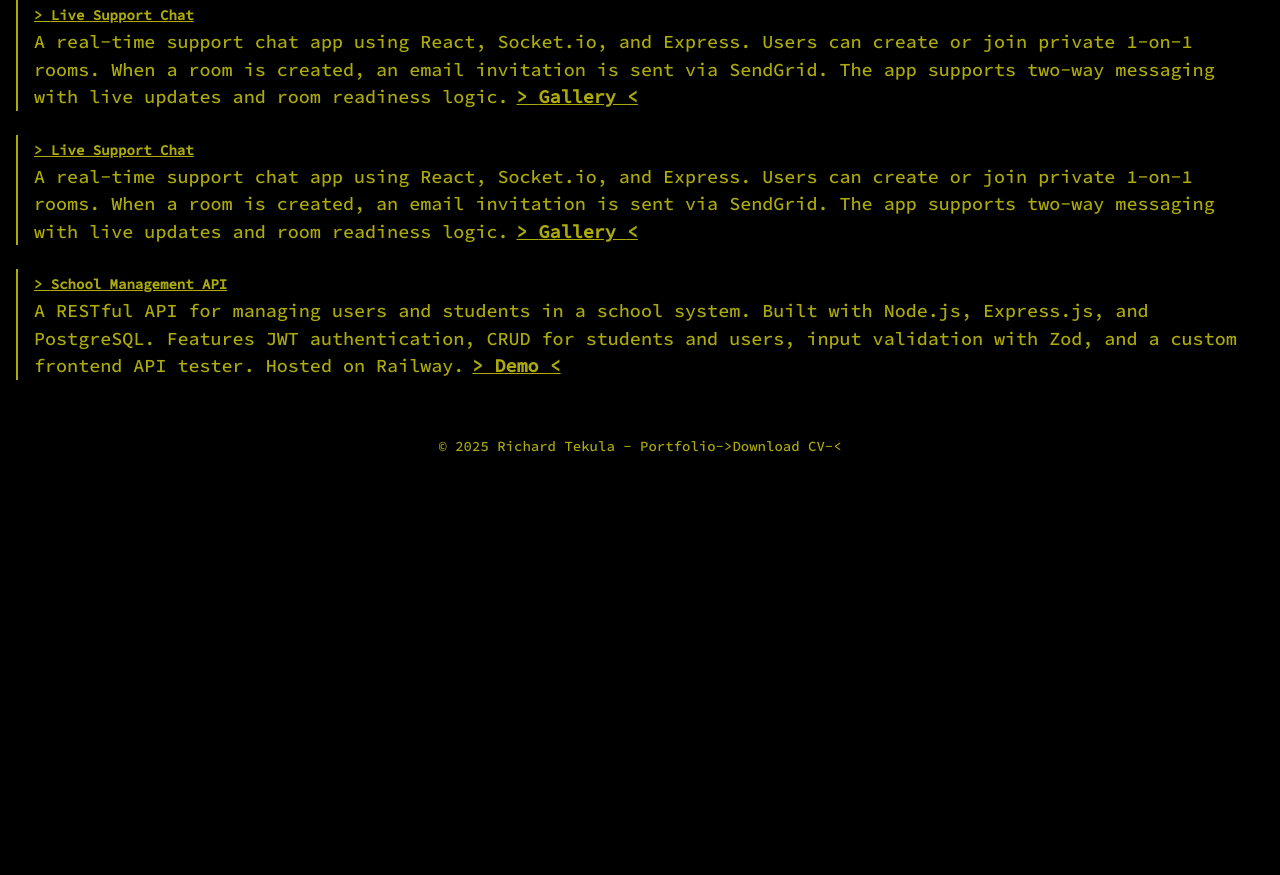
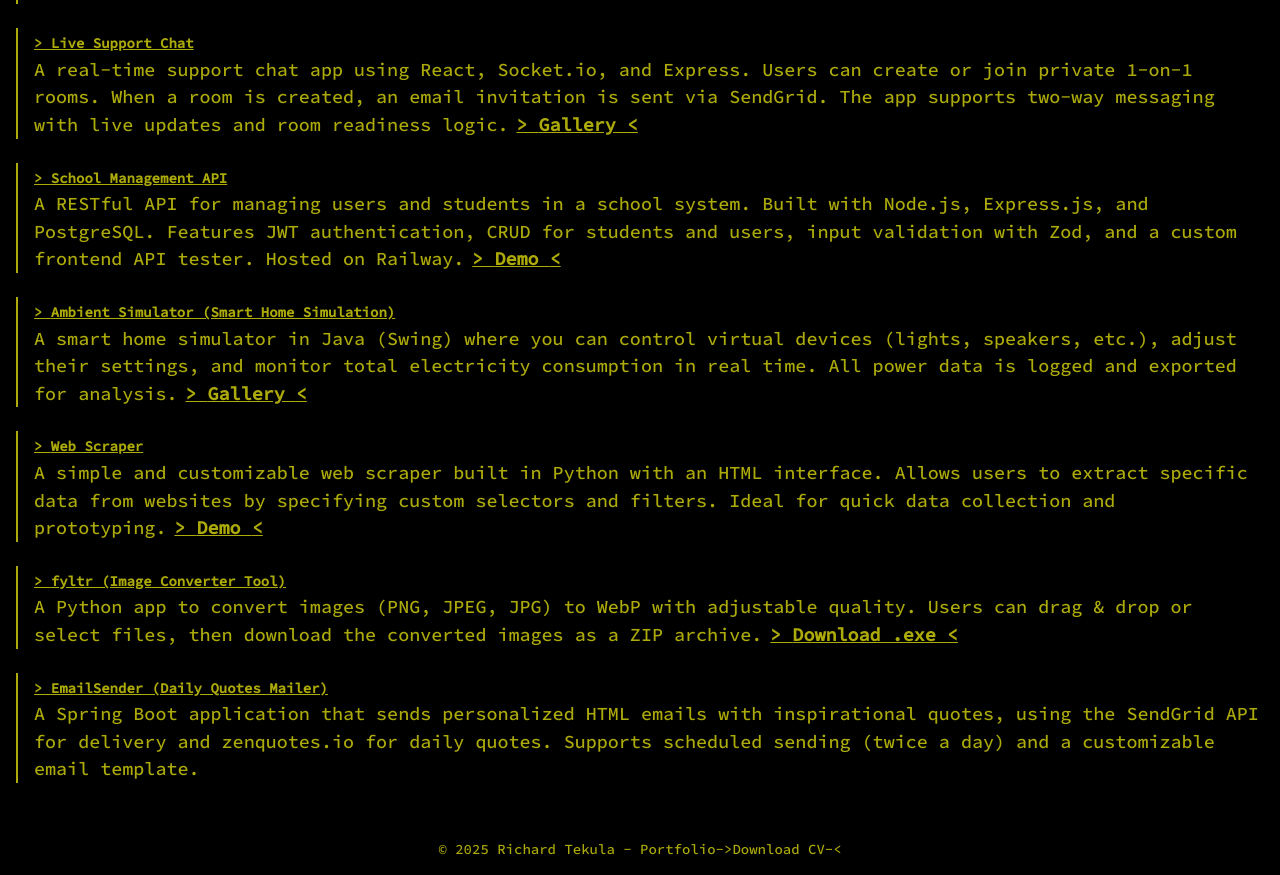
Before and after one commit to FoxerBN/portfolio, a Next.js app: page /Richard-Tekula-CV.pdf in a window 1280 px wide. Shown: the part 1324-2199 px from the top of the page. Before the commit the page ends 1796 px from the top, so only its background shows below. Built offline with nearby package versions, Linux system fonts and the light colour scheme.

Commit message:
extended with more projects

```diff
--- a/consts/projects.ts
+++ b/consts/projects.ts
@@ -2,4 +2,5 @@ export const galleries: Record<string, string[]> = {
     project1: ["photo1.png", "photo2.png", "photo3.png", "photo4.png", "photo5.png"],
     project2: ["photo1.jpeg", "photo2.jpeg", "photo3.jpeg", "photo4.jpeg", "photo5.jpeg", "photo6.jpeg", "photo7.jpeg", "photo8.jpeg", "photo9.jpeg"],
     project3: ["photo1.png", "photo2.png", "photo3.png", "photo4.png"],
+    project4: ["photo1.png","photo2.png"],
   };
--- a/locales/en.json
+++ b/locales/en.json
@@ -49,6 +49,22 @@
     "school": {
       "name": "School Management API",
       "desc": "A RESTful API for managing users and students in a school system. Built with Node.js, Express.js, and PostgreSQL. Features JWT authentication, CRUD for students and users, input validation with Zod, and a custom frontend API tester. Hosted on Railway."
+    },
+    "ambientSim": {
+      "name": "Ambient Simulator (Smart Home Simulation)",
+      "desc": "A smart home simulator in Java (Swing) where you can control virtual devices (lights, speakers, etc.), adjust their settings, and monitor total electricity consumption in real time. All power data is logged and exported for analysis."
+    },
+    "webscraper": {
+      "name": "Web Scraper",
+      "desc": "A simple and customizable web scraper built in Python with an HTML interface. Allows users to extract specific data from websites by specifying custom selectors and filters. Ideal for quick data collection and prototyping."
+    },
+    "fyltr": {
+      "name": "fyltr (Image Converter Tool)",
+      "desc": "A Python app to convert images (PNG, JPEG, JPG) to WebP with adjustable quality. Users can drag & drop or select files, then download the converted images as a ZIP archive."
+    },
+    "emailSender": {
+      "name": "EmailSender (Daily Quotes Mailer)",
+      "desc": "A Spring Boot application that sends personalized HTML emails with inspirational quotes, using the SendGrid API for delivery and zenquotes.io for daily quotes. Supports scheduled sending (twice a day) and a customizable email template."
     }
   }
 }
--- a/locales/sk.json
+++ b/locales/sk.json
@@ -49,6 +49,22 @@
     "school": {
       "name": "School Management API",
       "desc": "RESTful API na správu používateľov a študentov v školskom systéme. Postavené na Node.js, Express.js a PostgreSQL. Obsahuje JWT autentifikáciu, CRUD pre študentov a používateľov, validáciu vstupov cez Zod a vlastný frontend na testovanie API. Nasadené na Railway."
+    },
+    "ambientSim": {
+      "name": "Ambient Simulator (Simulácia inteligentnej domácnosti)",
+      "desc": "Simulátor inteligentnej domácnosti v Jave (Swing), kde môžeš ovládať virtuálne zariadenia (svetlá, reproduktory a ďalšie), nastavovať ich parametre a sledovať celkovú spotrebu elektriny v reálnom čase. Všetky údaje o spotrebe sa ukladajú do logov a exportujú na analýzu."
+    },
+    "webscraper": {
+      "name": "Web Scraper",
+      "desc": "Jednoduchý a prispôsobiteľný web scraper vytvorený v Pythone s HTML rozhraním. Umožňuje extrahovať konkrétne dáta z webov pomocou vlastných selektorov a filtrov. Ideálne na rýchly zber dát a prototypovanie."
+    },
+    "fyltr": {
+      "name": "fyltr (Nástroj na konverziu obrázkov)",
+      "desc": "Python aplikácia na konverziu obrázkov (PNG, JPEG, JPG) do WebP s nastaviteľnou kvalitou. Umožňuje jednoducho pridať obrázky (drag & drop alebo výberom) a stiahnuť ich ako ZIP archív."
+    },
+    "emailSender": {
+      "name": "EmailSender (Posielač denných citátov)",
+      "desc": "Spring Boot aplikácia na posielanie personalizovaných HTML e-mailov s inšpiratívnymi citátmi. Využíva SendGrid API na odosielanie a zenquotes.io na získavanie citátov. Podporuje plánované odosielanie (2x denne) a upraviteľnú šablónu e-mailu."
     }
   }
 }
--- a/sections/Projects.tsx
+++ b/sections/Projects.tsx
@@ -57,6 +57,13 @@ export default function Projects() {
             >
               {"> "} Gallery {" <"}
             </a>
+            <br />
+            <a
+              className="underline font-bold cursor-pointer ml-2"
+              href="https://github.com/FoxerBN/onepass/releases/download/1.0.0/onepass.apk"
+            >
+              {"> "}APK Android{" <"}
+            </a>
           </li>
         </ul>
       </div>
@@ -64,7 +71,10 @@ export default function Projects() {
       <div className="border-l-2 pl-4 mb-6">
         <ul className="mb-6">
           <li>
-            <Link href="https://github.com/FoxerBN/socketio-support" target="_blank">
+            <Link
+              href="https://github.com/FoxerBN/socketio-support"
+              target="_blank"
+            >
               <strong className="underline text-sm">
                 {"> "}
                 {t("projects.chatApp.name")}
@@ -89,20 +99,44 @@ export default function Projects() {
       <div className="border-l-2 pl-4 mb-6">
         <ul className="mb-6">
           <li>
-            <Link href="https://github.com/FoxerBN/socketio-support" target="_blank">
+            <Link href="https://github.com/FoxerBN/school" target="_blank">
               <strong className="underline text-sm">
                 {"> "}
-                {t("projects.chatApp.name")}
+                {t("projects.school.name")}
               </strong>
             </Link>
             <br />
-            {t("projects.chatApp.desc")}
+            {t("projects.school.desc")}
+            <a
+              className="underline font-bold cursor-pointer ml-2"
+              href="https://school-production-5d53.up.railway.app/"
+            >
+              {"> "} Demo {" <"}
+            </a>
+          </li>
+        </ul>
+      </div>
+
+      <div className="border-l-2 pl-4 mb-6">
+        <ul className="mb-6">
+          <li>
+            <Link
+              href="https://github.com/FoxerBN/ambient-simulator"
+              target="_blank"
+            >
+              <strong className="underline text-sm">
+                {"> "}
+                {t("projects.ambientSim.name")}
+              </strong>
+            </Link>
+            <br />
+            {t("projects.ambientSim.desc")}
             <a
               href="#"
               className="underline font-bold cursor-pointer ml-2"
               onClick={(e) => {
                 e.preventDefault();
-                setOpenGallery("project3");
+                setOpenGallery("project4");
               }}
             >
               {"> "} Gallery {" <"}
@@ -114,20 +148,61 @@ export default function Projects() {
       <div className="border-l-2 pl-4 mb-6">
         <ul className="mb-6">
           <li>
-            <Link href="https://github.com/FoxerBN/socketio-support" target="_blank">
+            <Link href="https://github.com/FoxerBN/web-scraper" target="_blank">
               <strong className="underline text-sm">
                 {"> "}
-                {t("projects.school.name")}
+                {t("projects.webscraper.name")}
               </strong>
             </Link>
             <br />
-            {t("projects.school.desc")}
-            <a className="underline font-bold cursor-pointer ml-2"
-              href="https://school-production-5d53.up.railway.app/">
-              {"> "} Demo {" <"}</a>
+            {t("projects.webscraper.desc")}
+            <a
+              className="underline font-bold cursor-pointer ml-2"
+              href="https://web-scraper-production-f717.up.railway.app"
+              target="_blank"
+              rel="noopener noreferrer"
+            >
+              {"> "} Demo {" <"}
+            </a>
           </li>
         </ul>
       </div>
+
+      <div className="border-l-2 pl-4 mb-6">
+        <ul className="mb-6">
+          <li>
+            <Link href="https://github.com/FoxerBN/fyltr" target="_blank">
+              <strong className="underline text-sm">
+                {"> "}
+                {t("projects.fyltr.name")}
+              </strong>
+            </Link>
+            <br />
+            {t("projects.fyltr.desc")}
+            <a
+              className="underline font-bold cursor-pointer ml-2"
+              href="https://github.com/FoxerBN/fyltr/releases/download/v1.0/fyltr.exe"
+            >
+              {"> "} Download .exe {" <"}
+            </a>
+          </li>
+        </ul>
+      </div>
+
+      <div className="border-l-2 pl-4 mb-6">
+  <ul className="mb-6">
+    <li>
+      <Link href="https://github.com/FoxerBN/mailSender" target="_blank">
+        <strong className="underline text-sm">
+          {"> "}
+          {t("projects.emailSender.name")}
+        </strong>
+      </Link>
+      <br />
+      {t("projects.emailSender.desc")}
+    </li>
+  </ul>
+</div>
 
       <Slideshow
         photos={openGallery ? galleries[openGallery] : []}
```
Also changed, not shown: public/photos/project4/photo1.png (added), public/photos/project4/photo2.png (added). Lines whose indentation alone changed are shown as unchanged.
